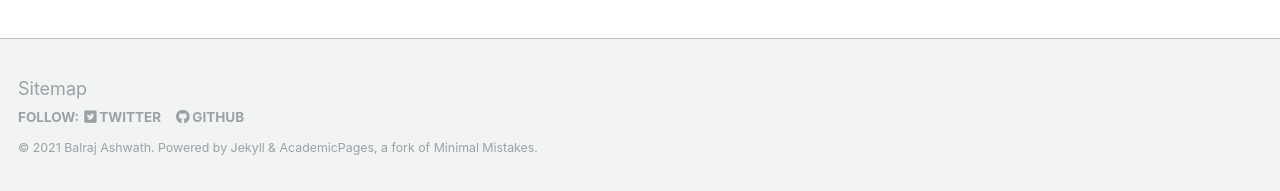
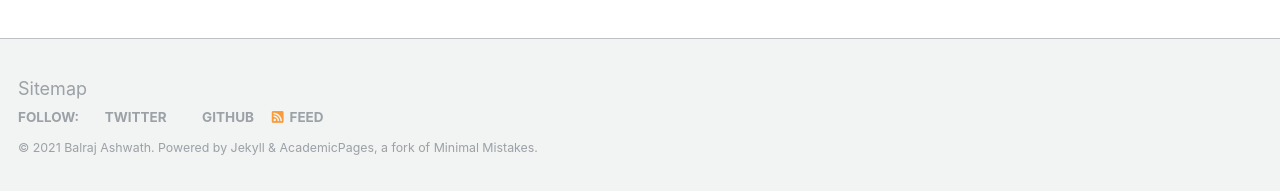
Before and after one commit to BalrajAshwath/BalrajAshwath.github.io, a Jekyll site: the page built from _pages/about.md, in a window 1280 px wide. Shown: the part 706-897 px from the top of the page. Built offline with Jekyll 4.4.1, drawn with Linux system fonts in a browser that asks for light colours.

Commit message:
Update footer.html

```diff
--- a/_includes/footer.html
+++ b/_includes/footer.html
@@ -6,21 +6,18 @@
       <li><strong>{{ site.data.ui-text[site.locale].follow_label }}</strong></li>
     {% endif %}
     {% if site.twitter.username %}
-      <li><a href="https://twitter.com/{{ site.twitter.username }}"><i class="fab fa-twitter-square" aria-hidden="true"></i> Twitter</a></li>
+      <li><a href="https://twitter.com/{{ site.twitter.username }}"><i class="fa fa-fw fa-twitter-square" aria-hidden="true"></i> Twitter</a></li>
     {% endif %}
     {% if site.facebook.username %}
-      <li><a href="https://facebook.com/{{ site.facebook.username }}"><i class="fab fa-facebook-square" aria-hidden="true"></i> Facebook</a></li>
+      <li><a href="https://facebook.com/{{ site.facebook.username }}"><i class="fa fa-fw fa-facebook-square" aria-hidden="true"></i> Facebook</a></li>
     {% endif %}
     {% if site.author.github %}
-      <li><a href="http://github.com/{{ site.author.github }}"><i class="fab fa-github" aria-hidden="true"></i> GitHub</a></li>
+      <li><a href="http://github.com/{{ site.author.github }}"><i class="fa fa-fw fa-github" aria-hidden="true"></i> GitHub</a></li>
     {% endif %}
-    <!-- {% if site.author.stackoverflow %}
-      <li><a href="http://stackoverflow.com/users/{{ site.author.stackoverflow }}"><i class="fab fa-stack-overflow" aria-hidden="true"></i> Stack Overflow   </a></li>
-    {% endif %} -->
-    <!-- {% if site.author.bitbucket %}
-      <li><a href="http://bitbucket.org/{{ site.author.bitbucket }}"><i class="fab fa-bitbucket" aria-hidden="true"></i> Bitbucket</a></li>
-    {% endif %} -->
-    <!-- <li><a href="{% if site.atom_feed.path %}{{ site.atom_feed.path }}{% else %}{{ base_path }}/feed.xml{% endif %}"><i class="fa fa-fw fa-rss-square" aria-hidden="true"></i> {{ site.data.ui-text[site.locale].feed_label | default: "Feed" }}</a></li> -->
+    {% if site.author.bitbucket %}
+      <li><a href="http://bitbucket.org/{{ site.author.bitbucket }}"><i class="fa fa-fw fa-bitbucket" aria-hidden="true"></i> Bitbucket</a></li>
+    {% endif %}
+    <li><a href="{% if site.atom_feed.path %}{{ site.atom_feed.path }}{% else %}{{ base_path }}/feed.xml{% endif %}"><i class="fa fa-fw fa-rss-square" aria-hidden="true"></i> {{ site.data.ui-text[site.locale].feed_label | default: "Feed" }}</a></li>
   </ul>
 </div>
 
```
